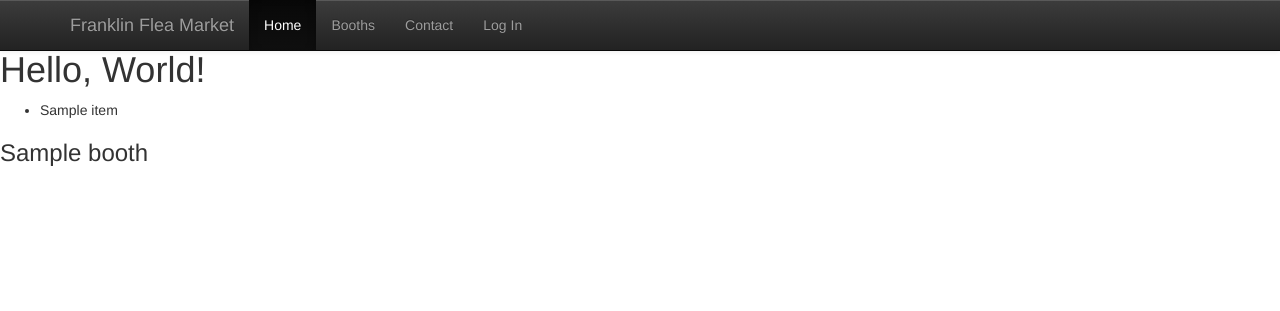
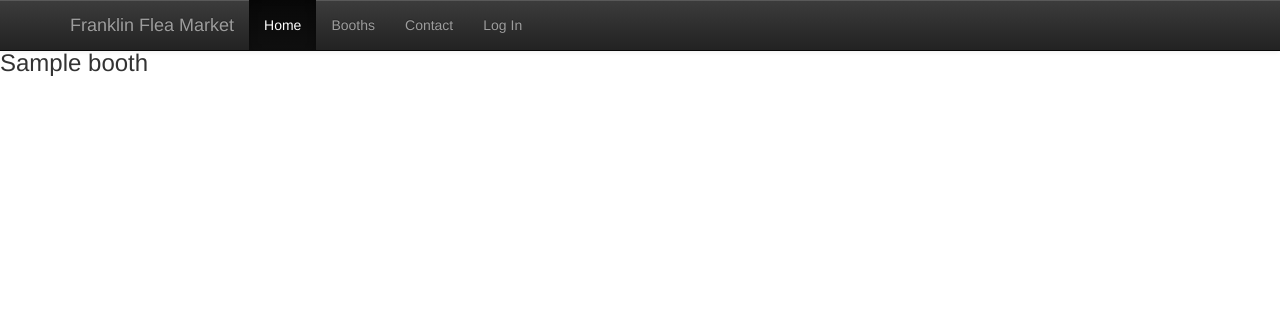
Before and after one commit to manlan2/flea-market-manager, a Flask app: page / in a window 1280 px wide. Shown: the top 311 px of the page. Run offline with Flask 2, Linux system fonts and the light colour scheme; tables that the repository leaves empty hold one stand-in row (values such as "Sample post"); some libraries are stand-ins or nearby versions.

Commit message:
Booth list on index.

```diff
--- a/application.py
+++ b/application.py
@@ -18,8 +18,7 @@ session = DBSession()
 @app.route('/')
 def index():
     booths = session.query(Booths).order_by(asc(Booths.name))
-    items = session.query(Items).order_by(asc(Items.name))
-    return render_template('index.html', booths=booths, items=items)
+    return render_template('index.html', booths=booths)
 
 
 @app.route('/booths/')
--- a/templates/index.html
+++ b/templates/index.html
@@ -1,17 +1,9 @@
 {% extends 'layout.html' %}
 {% block body %}
-<h1>Hello, World!</h1>
-<div>
-  <ul>
-    {% for item in items %}
-    <li>{{ item.name }}</li>
-    {% endfor %}
-  </ul>
-
-
+<div class="">
+  {% for booth in booths %}
+  <h3>{{ booth.name }}</h3>
+  {% endfor %}
 </div>
-{% for booth in booths %}
-<h3>{{ booth.name }}</h3>
-{% endfor %}
 
 {% endblock %}
```
